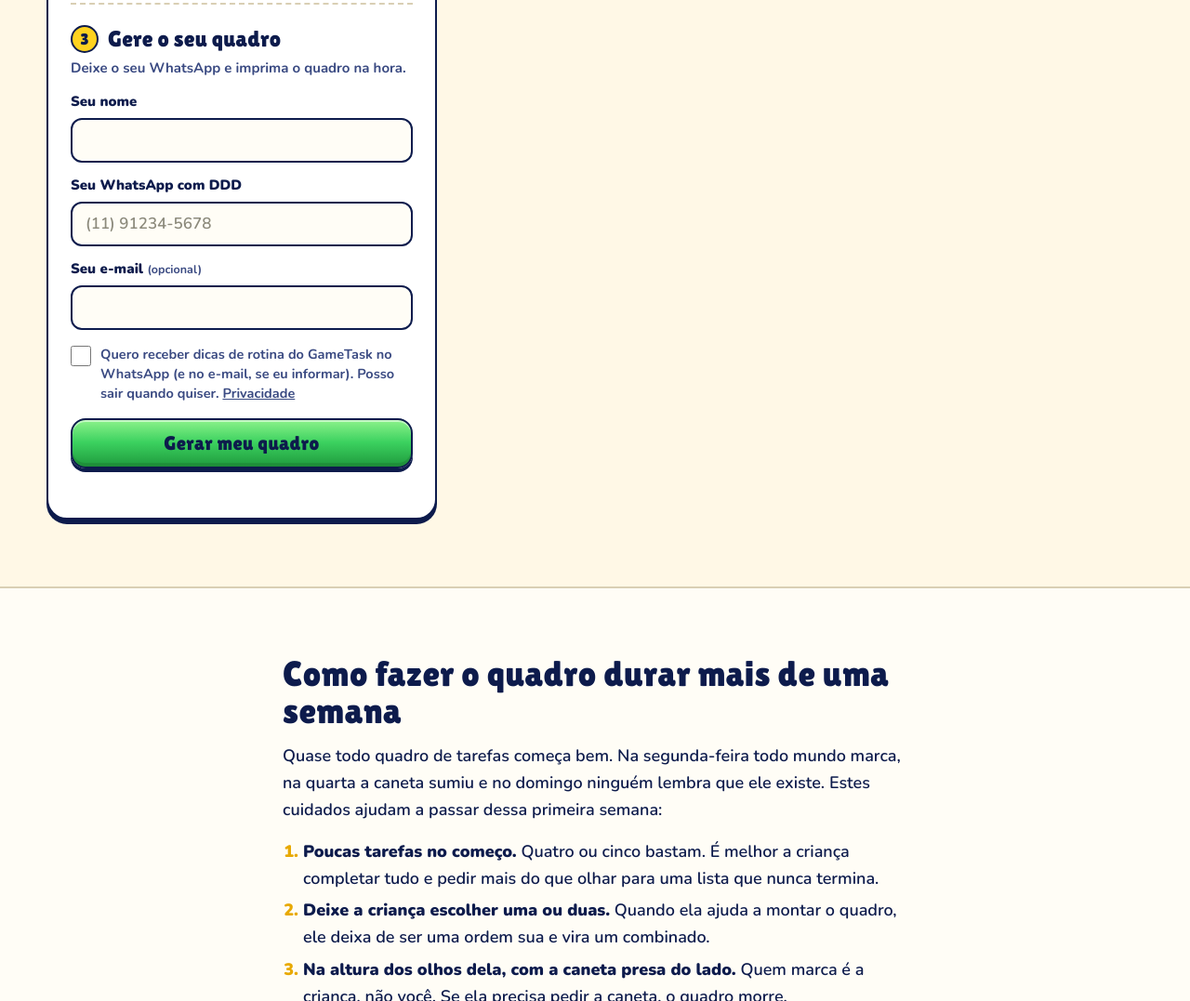
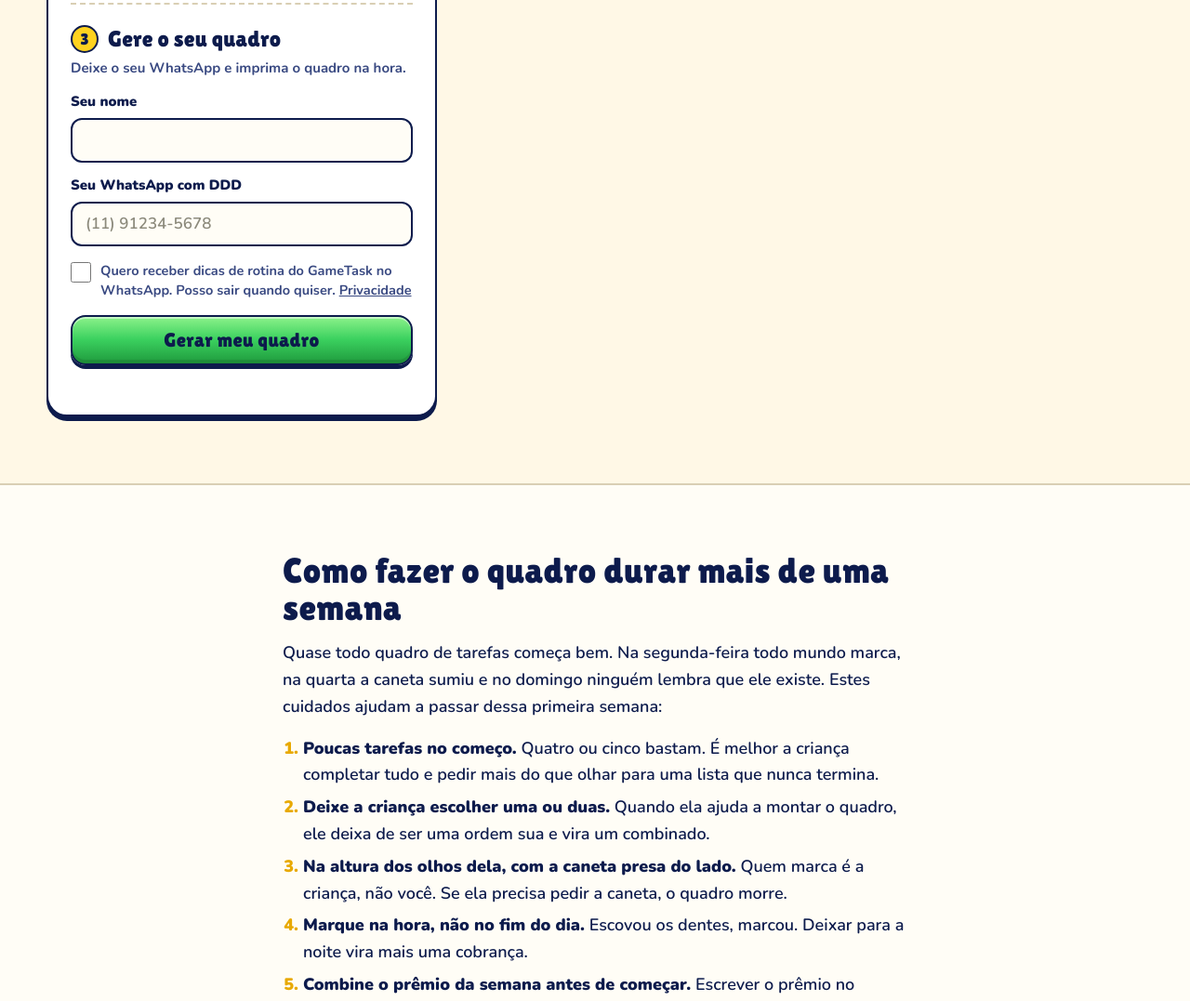
Before and after one commit to startingprobr-bot/gametask, a website: page public/quadro.html in a window 1280 px wide. Shown: the part 1093-2170 px from the top of the page at 93% size. Drawn offline with Linux system fonts and the light colour scheme.

Commit message:
Quadro: tira o campo de e-mail (confundia com o WhatsApp)
Co-Authored-By: Claude Opus 5.5 <noreply@anthropic.com>

```diff
--- a/public/quadro.html
+++ b/public/quadro.html
@@ -97,9 +97,7 @@
         <input type="text" id="name" name="name" maxlength="80" autocomplete="given-name" required>
         <span class="no-wa"><label class="f" for="wa">Seu WhatsApp com DDD</label>
         <input type="tel" id="wa" name="wa" maxlength="20" autocomplete="tel-national" inputmode="tel" placeholder="(11) 91234-5678"></span>
-        <label class="f" for="email">Seu e-mail <small>(opcional)</small></label>
-        <input type="email" id="email" name="email" maxlength="160" autocomplete="email" inputmode="email">
-        <label class="consent"><input type="checkbox" id="consent"> <span><span class="if-wa">Quero receber o quadro e dicas de rotina do GameTask no WhatsApp (e no e-mail, se eu informar). Posso sair quando quiser respondendo SAIR.</span><span class="no-wa">Quero receber dicas de rotina do GameTask no WhatsApp (e no e-mail, se eu informar). Posso sair quando quiser.</span> <a href="/privacidade" target="_blank">Privacidade</a></span></label>
+        <label class="consent"><input type="checkbox" id="consent"> <span><span class="if-wa">Quero receber o quadro e dicas de rotina do GameTask no WhatsApp. Posso sair quando quiser respondendo SAIR.</span><span class="no-wa">Quero receber dicas de rotina do GameTask no WhatsApp. Posso sair quando quiser.</span> <a href="/privacidade" target="_blank">Privacidade</a></span></label>
         <button class="btn green block" id="go"><img class="if-wa wa-ic" src="/img/wa.svg" alt=""><span class="if-wa">Receber no WhatsApp</span><span class="no-wa">Gerar meu quadro</span></button>
         <p class="err" id="err" role="alert"></p>
       </div>
@@ -344,7 +342,7 @@
     const go = $('#go'), label = go.innerHTML; go.disabled = true; go.textContent = 'Preparando…';
     try {
       const r = await fetch('/api/public/leads', { method: 'POST', headers: { 'content-type': 'application/json' },
-        body: JSON.stringify({ name: $('#name').value, whatsapp: WA ? '' : wa, email: $('#email').value, consent: true, kids: S.kids, tasks: S.tasks, source: 'quadro' }) });
+        body: JSON.stringify({ name: $('#name').value, whatsapp: WA ? '' : wa, consent: true, kids: S.kids, tasks: S.tasks, source: 'quadro' }) });
       const j = await r.json().catch(() => ({}));
       if (!r.ok) throw new Error(j.error || 'Não deu certo. Tente de novo.');
       store.set('gt-lead', j.token);
```
